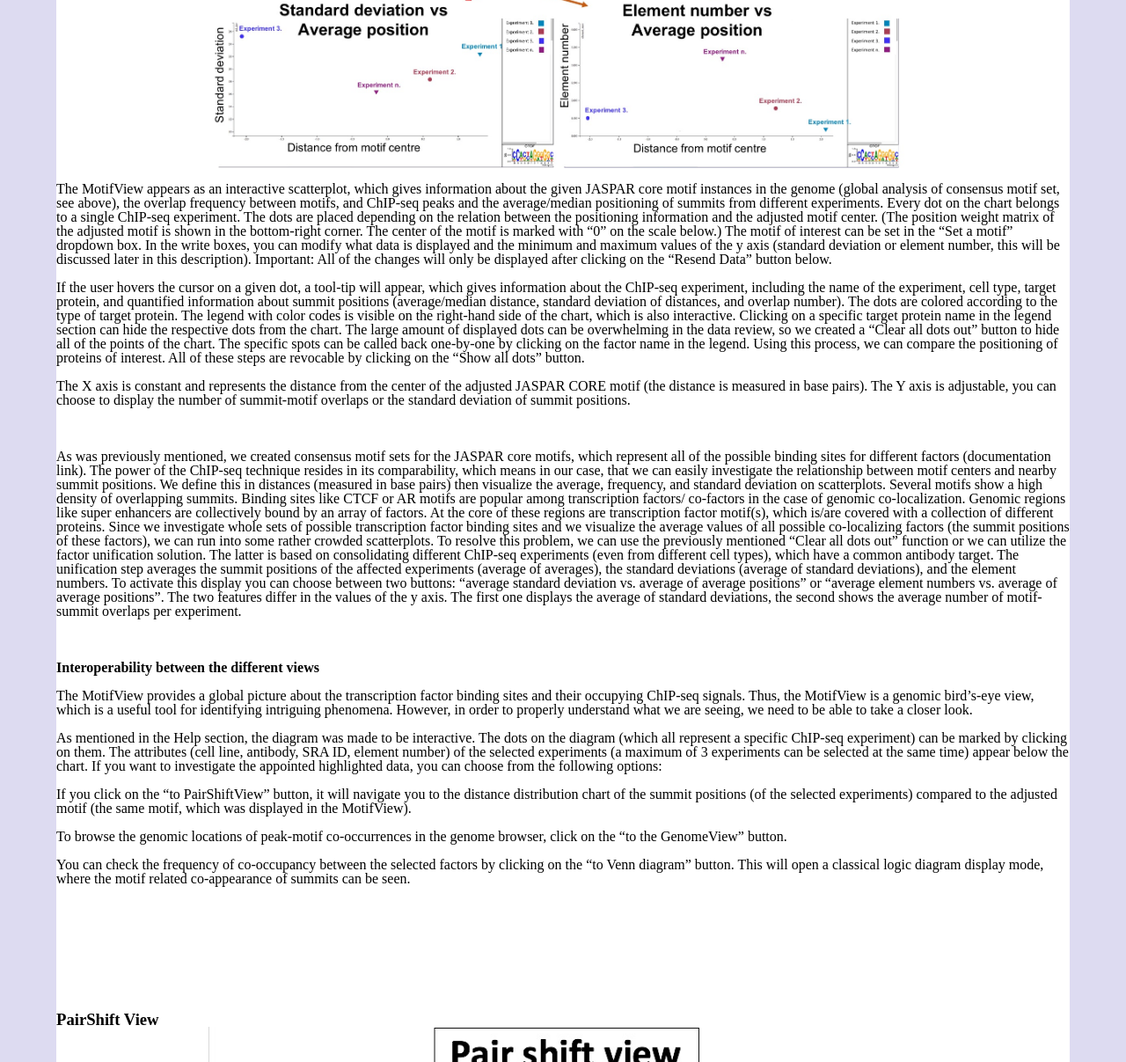
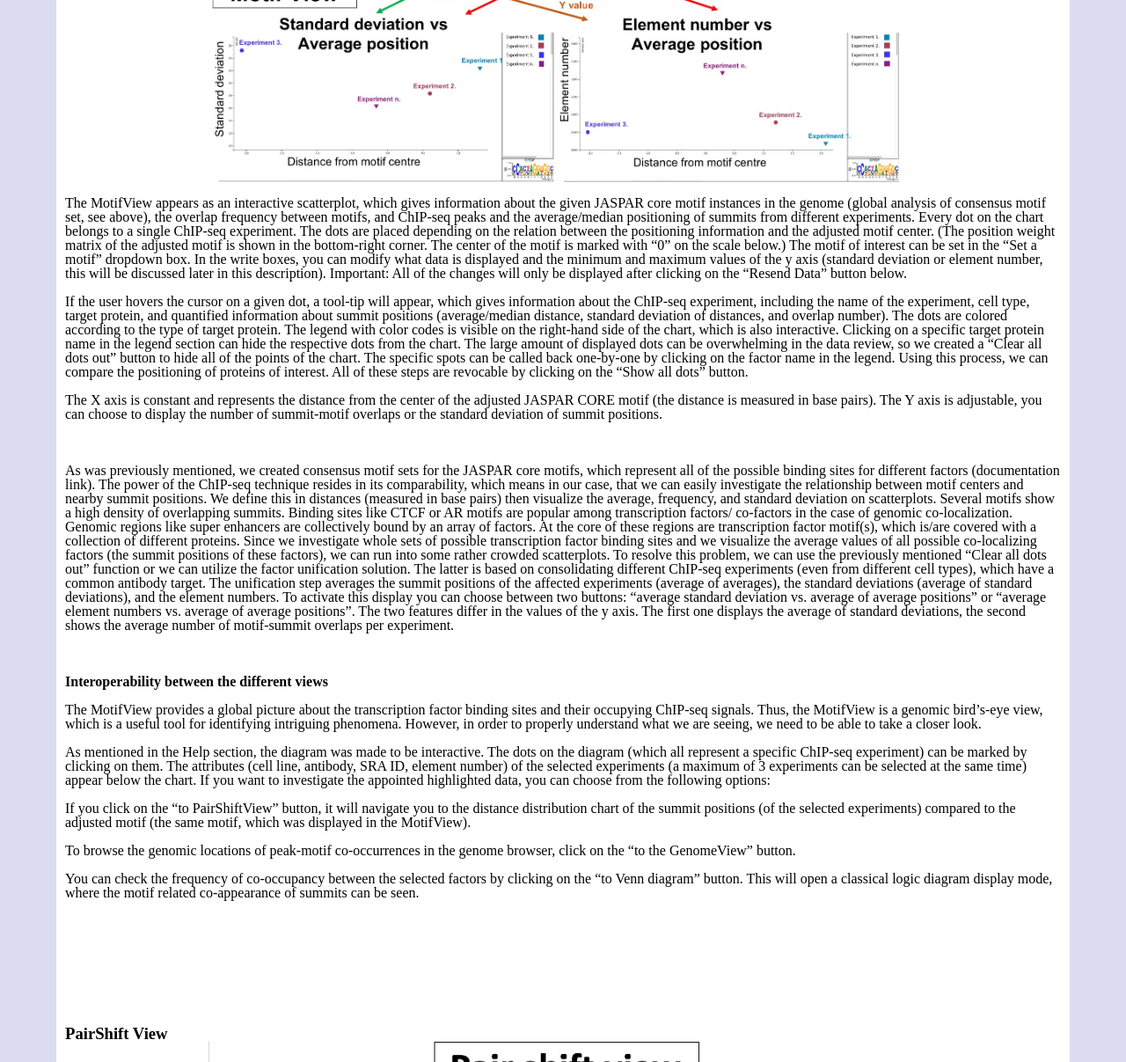
Before and after one commit to TravisCG/summitwebsite, a PHP site: page /Help.php in a window 1280 px wide. Shown: the part 1320-2527 px from the top of the page at 88% size. Run offline with PHP 8.4, Linux system fonts and the light colour scheme.

Commit message:
Revision process

```diff
--- a/Help.php
+++ b/Help.php
@@ -22,7 +22,7 @@ include("templates/footer.php");
 	<style type="text/css">
 		@page { size: 8.27in 11.69in; margin: 0.98in }
 		p { margin-bottom: 0.1in; direction: ltr; color: #000000; line-height: 115%; text-align: left; orphans: 2; widows: 2 }
-		p.western { font-family: "Liberation Serif", serif; so-language: en-US }
+		p.western { font-family: "Liberation Serif", serif; so-language: en-US; margin-left: 10px; margin-right: 10px; }
 		p.cjk { font-family: "Noto Sans CJK SC Regular"; so-language: zh-CN }
 		p.ctl { font-family: "Lohit Devanagari"; so-language: hi-IN }
 	</style>
@@ -207,25 +207,20 @@ the same time) appear below the chart. If you want to investigate the
 appointed highlighted data, you can choose from the following
 options: </span></font>
 </p>
-<ul>
-	<li/>
-<p style="margin-bottom: 0in; line-height: 100%"><font face="Calibri, serif"><font face="Times New Roman, serif"><span lang="en-US">If
+<p class="western" style="margin-bottom: 0in; line-height: 100%"><font face="Calibri, serif"><font face="Times New Roman, serif"><span lang="en-US">If
 	you click on the “to PairShiftView” button, it will navigate you
 	to the distance distribution chart of the summit positions (of the
 	selected experiments) compared to the adjusted motif (the same
 	motif, which was displayed in the MotifView). </span></font></font>
 	</p>
-	<li/>
-<p style="margin-bottom: 0in; line-height: 100%"><font face="Calibri, serif"><font face="Times New Roman, serif"><span lang="en-US">To
+<p class="western" style="margin-bottom: 0in; line-height: 100%"><font face="Calibri, serif"><font face="Times New Roman, serif"><span lang="en-US">To
 	browse the genomic locations of peak-motif co-occurrences in the
 	genome browser, click on the “to the GenomeView” button.</span></font></font></p>
-	<li/>
-<p style="margin-bottom: 0in; line-height: 100%"><font face="Calibri, serif"><font face="Times New Roman, serif"><span lang="en-US">You
+<p class="western" style="margin-bottom: 0in; line-height: 100%"><font face="Calibri, serif"><font face="Times New Roman, serif"><span lang="en-US">You
 	can check the frequency of co-occupancy between the selected factors
 	by clicking on the “to Venn diagram” button. This will open a
 	classical logic diagram display mode, where the motif related
 	co-appearance of summits can be seen.</span></font></font></p>
-</ul>
 <p lang="en-US" class="western" style="margin-bottom: 0in; line-height: 100%"><a name="_GoBack"></a>
 <br/>
 
--- a/dosearch.js
+++ b/dosearch.js
@@ -23,8 +23,8 @@ function doSearchShift(wname, suffix) {
     var firstexp1 = parseInt(document.getElementById("formexp1" + suffix).value) || "undefined";
     var secondexp2 = parseInt(document.getElementById("formexp2" + suffix).value) || "undefined";
     var thirdexp3 = parseInt(document.getElementById("formexp3" + suffix).value) || "undefined";
-    var limit = parseInt(document.getElementById("limit").value) || 25;
-    var low_limit = parseInt(document.getElementById("low_limit").value) || -25;
+    var limit = parseInt(document.getElementById("limit").value) || 30;
+    var low_limit = parseInt(document.getElementById("low_limit").value) || -30;
     var minelem = parseInt(document.getElementById("min_field")[0].value) || 25;
 
     //making the input a bit more idiot proof remember to update this link when it goes to a new place
--- a/index.php
+++ b/index.php
@@ -39,7 +39,7 @@
 
   <div class="mySlides fade">
     <div class="numbertext">2 / 4</div>
- 	<a  target="_blank" href="http://summit.med.unideb.hu/summitdb/paired_shift_view.php?exp1=1666&exp2=2734&exp3=2750&motive=CTCF&motifid=32&limit=25&low_limit=-25&formminid=1&formmaxid=10000&formminelem=1000&formmaxelem=120000">
+ 	<a  target="_blank" href="http://summit.med.unideb.hu/summitdb/paired_shift_view.php?exp1=1666&exp2=2734&exp3=2750&motive=CTCF&motifid=32&limit=30&low_limit=-30&formminid=1&formmaxid=10000&formminelem=1000&formmaxelem=120000">
 	   <img src="images/slide2.png" class="slideimg">
 	</a>
     <div class="text">Paired shift view</div>
--- a/threechosen.js
+++ b/threechosen.js
@@ -237,7 +237,7 @@ var holdershift = d3.select("#motifchart3")
 // draw a button for the shift views
 holdershift.append("a")
     .attr("xlink:href", function(d) {
-return "http://summit.med.unideb.hu/summitdb/paired_shift_view.php?exp1=" +  firstIndexjbrowse + "&exp2=" + secondIndexjbrowse  + "&exp3=" + thirdIndexjbrowse + "&motive=" + motive + "&motifid=" + motifid[0].motif_id +"&limit=25&low_limit=-25&formminid=" + formminid + "&formmaxid=" + formmaxid + "&mnelem=" + formminelem + "&formmaxelem=" + formmaxelem;})
+return "http://summit.med.unideb.hu/summitdb/paired_shift_view.php?exp1=" +  firstIndexjbrowse + "&exp2=" + secondIndexjbrowse  + "&exp3=" + thirdIndexjbrowse + "&motive=" + motive + "&motifid=" + motifid[0].motif_id +"&limit=30&low_limit=-30&formminid=" + formminid + "&formmaxid=" + formmaxid + "&mnelem=" + formminelem + "&formmaxelem=" + formmaxelem;})
     .attr("target", "blank")
     .append("rect")
     .attr("x", "0.1em")
--- a/tutorial.php
+++ b/tutorial.php
@@ -21,7 +21,7 @@ include("templates/footer.php");
 	<meta name="ShareDoc" content="false"/>
 	<style type="text/css">
 		@page { size: 8.27in 11.69in; margin-left: 1.25in; margin-right: 1.25in; margin-top: 1in; margin-bottom: 1in }
-		p { margin-bottom: 0.1in; direction: ltr; line-height: 115%; text-align: left; orphans: 2; widows: 2 }
+		p { margin-bottom: 0.1in; direction: ltr; line-height: 115%; text-align: left; orphans: 2; widows: 2; margin-left: 10px; margin-right: 10px; }
 		p.western { font-size: 12pt }
 		p.cjk { font-size: 12pt; so-language: hu-HU }
 		p.ctl { font-size: 12pt }
@@ -784,6 +784,7 @@ two. </span></font></font></font>
 Adding tracks </span></font></font><font face="Arial, serif"><font size="2" style="font-size: 11pt"><span lang="en"><i>à
 la carte</i></span></font></font></font></p>
 <img src="images/tutorial37.png" hspace="11" />
+<p>
 <font color="#00000a"><font face="Arial, serif"><font size="2" style="font-size: 11pt"><span lang="en">II.
 / 1. Tracks can be added to GenomeView from the “select tracks”
 menu (red arrow). </span></font></font></font>
```
Also changed, not shown: intersect_dist.php (+43 -23 lines), motif_view.php (+5 -8 lines).
